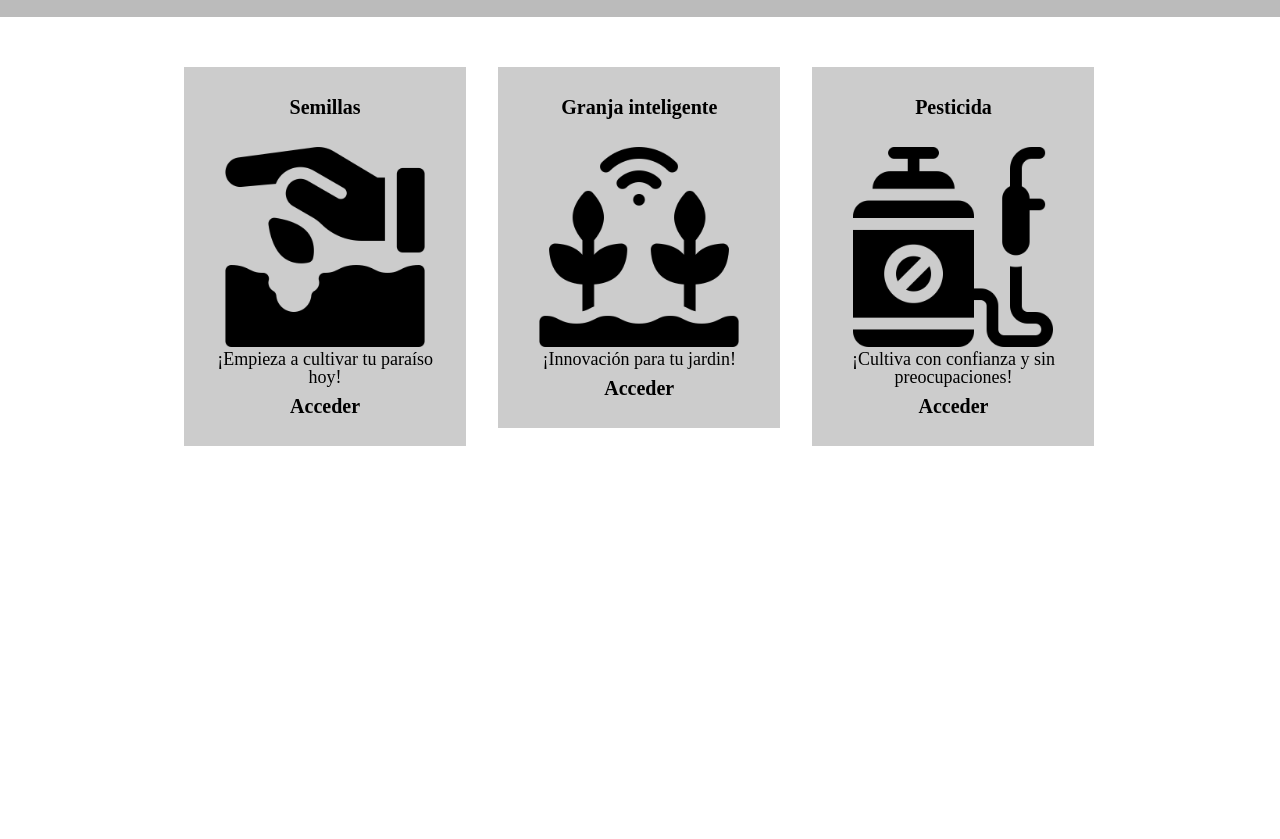
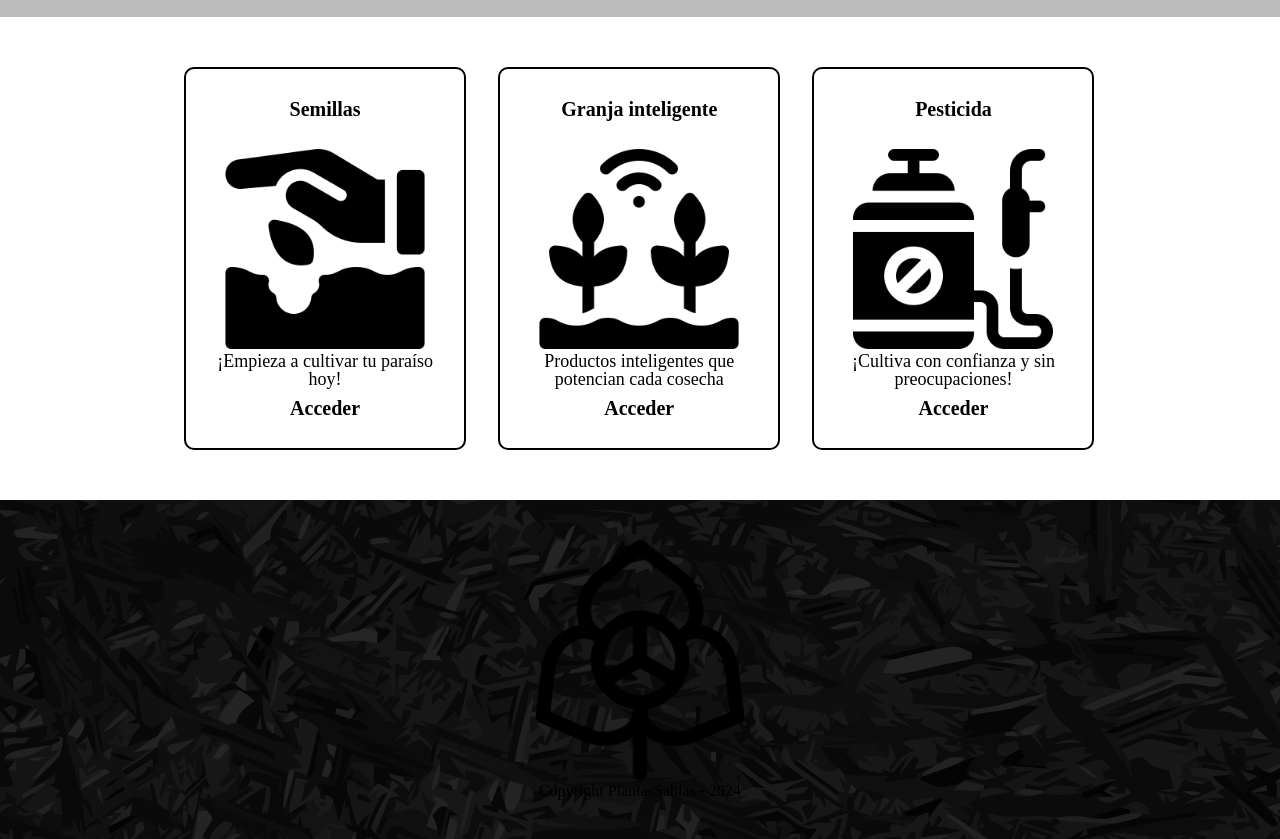
Before and after one commit to AndresBenz/PlantasSabias, a plain HTML site: page Productos.html in a window 1280 px wide. Shown: the part 214-1053 px from the top of the page. Before the commit the page ends 800 px from the top, so only its background shows below. Drawn offline with Linux system fonts and the light colour scheme.

Commit message:
PieDePagina

```diff
--- a/Productos.css
+++ b/Productos.css
@@ -29,6 +29,12 @@ nav a{
 
 }
 
+nav a:hover{/*Captura el movimiento del mause*/
+    color: #c78c19;
+    text-decoration: underline;
+}
+
+
 .ProductosNavegacion{
     width: 940px;
     margin: 0 auto;
@@ -40,10 +46,33 @@ nav a{
     text-align: center;
     width: 30%;
     margin: 0 1.5%;
-    background-color: #CCCCCC;
     vertical-align: top;
     padding: 30px 20px;
     box-sizing: border-box;
+    border: 2px solid #000000; /* Los bordes se los puede simplicar de esta manera*/
+    /*
+    border-color: #000000;
+    border-width: 2px;
+    border-style: solid;
+    */
+    border-radius: 10px; /*Puntas de bordes*/
+
+}
+
+
+.ProductosNavegacion li:hover{
+    border-color: #c78c19;
+
+
+}
+
+.ProductosNavegacion li:hover h2{
+    font-size: 30px;
+
+}
+
+.ProductosNavegacion li:active{/*Captura cuando de hace click*/
+    border-color: #088c19;
 }
 
 .ProductosNavegacion h2{
@@ -64,3 +93,9 @@ nav a{
     margin-top: 10px;
 
 }
+
+footer{
+    text-align: center;
+    background: url(Productos/Pie.jpg);
+    padding: 40px;
+}
--- a/Productos.html
+++ b/Productos.html
@@ -35,7 +35,7 @@
                 <li>
                     <h2> Granja inteligente</h2>
                     <img src="Productos/granja-inteligente.png" width="200" height="200">
-                    <p class="ProductoDescripcion">¡Innovación para tu jardin!</p>
+                    <p class="ProductoDescripcion">Productos inteligentes que potencian cada cosecha</p>
                     <p class="ProductoIngreso">Acceder</p>
 
                 </li>
@@ -48,6 +48,11 @@
                 </li>
             </ul>
         </main>
+
+        <footer><!--Pie de pagina-->
+            <img src ="Productos/blanco.png" width="20%">
+            <p>Copyright PlantasSabias - 2024</p>
+        </footer>
     </body>
 
 </html>
```
Also changed, not shown: Productos/Pie.jpg (added), Productos/blanco.png (added).
